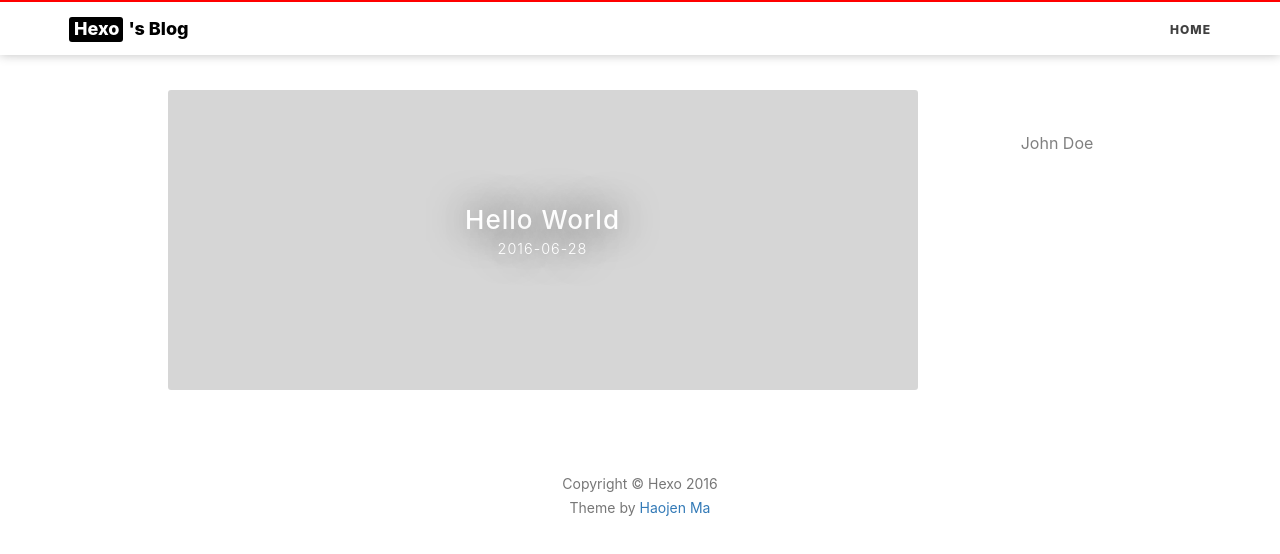
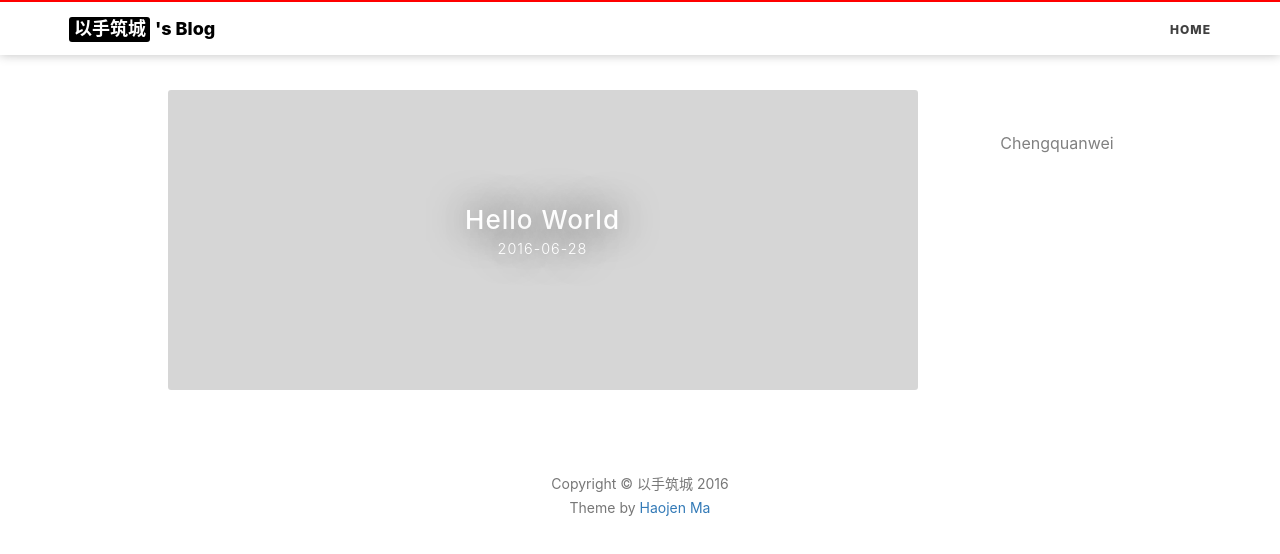
Before and after one commit to chengquanwei/chengquanwei.github.io, a plain HTML site: page index.html in a window 1280 px wide. Drawn offline with nearby package versions, Linux system fonts and the light colour scheme.

Commit message:
Site updated: 2016-07-02 11:02:11

```diff
--- a/index.html
+++ b/index.html
@@ -6,7 +6,7 @@
     <meta charset="utf-8">
     <meta http-equiv="X-UA-Compatible" content="IE=edge">
     <meta name="viewport" content="width=device-width, initial-scale=1">
-    <meta name="description" content="null">
+    <meta name="description" content="记录生活点滴">
     <meta name="keyword"  content="undefined">
     <link rel="shortcut icon" href="/img/coffee.png">
 
@@ -16,7 +16,7 @@
 
     </title>
 
-    <link rel="canonical" href="http://yoursite.com/">
+    <link rel="canonical" href="http://chengquanwei.github.io/">
 
     <!-- Bootstrap Core CSS -->
     <link rel="stylesheet" href="/css/bootstrap.min.css">
@@ -65,7 +65,7 @@
             </button>
             <a class="navbar-brand" href="/">
                 <span class="brand-logo">
-                    Hexo
+                    以手筑城
                 </span>
                 's Blog
             </a>
@@ -236,7 +236,7 @@
                     <div class="about-me">
                         <!--移动端头部显示-->
                         <img src="undefined" />
-                        <h5><a href="/about/">John Doe</a></h5>
+                        <h5><a href="/about/">chengquanwei</a></h5>
                         <p>undefined</p>
                     </div>
                 </div>
@@ -299,7 +299,7 @@
                     <div class="short-about">
                         <!--侧边栏头像-->
 
-                        <h5><a href="/about/">John Doe</a></h5>
+                        <h5><a href="/about/">chengquanwei</a></h5>
 
                         <hr>
                         <!-- SNS Link 社交 -->
@@ -349,7 +349,7 @@
 
                 </ul>
                 <p class="copyright text-muted">
-                    Copyright &copy; Hexo 2016
+                    Copyright &copy; 以手筑城 2016
                     <br>
                     <!--Theme by <a href="https://github.com/Kaijun/">Kaijun</a>-->
                     <!--<span style="display: inline-block; margin: 0 5px;">-->
@@ -394,7 +394,7 @@
 <script>
     // only load tagcloud.js in tag.html
     if($('#tag_cloud').length !== 0){
-        async("http://yoursite.com/js/jquery.tagcloud.js",function(){
+        async("http://chengquanwei.github.io/js/jquery.tagcloud.js",function(){
             $.fn.tagcloud.defaults = {
                 //size: {start: 1, end: 1, unit: 'em'},
                 color: {start: '#bbbbee', end: '#0085a1'},
```
Also changed, not shown: 2016/06/28/hello-world/index.html (+6 -6 lines), archives/2016/06/index.html (+5 -5 lines), archives/2016/index.html (+5 -5 lines), archives/index.html (+5 -5 lines).
